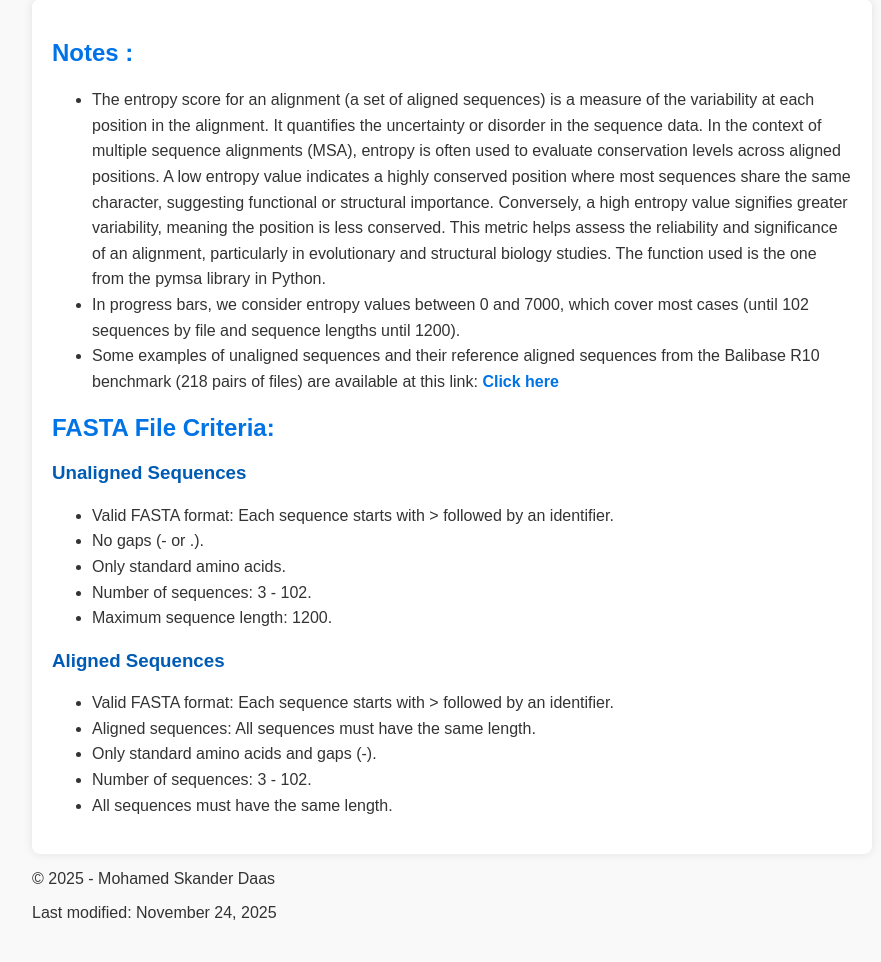
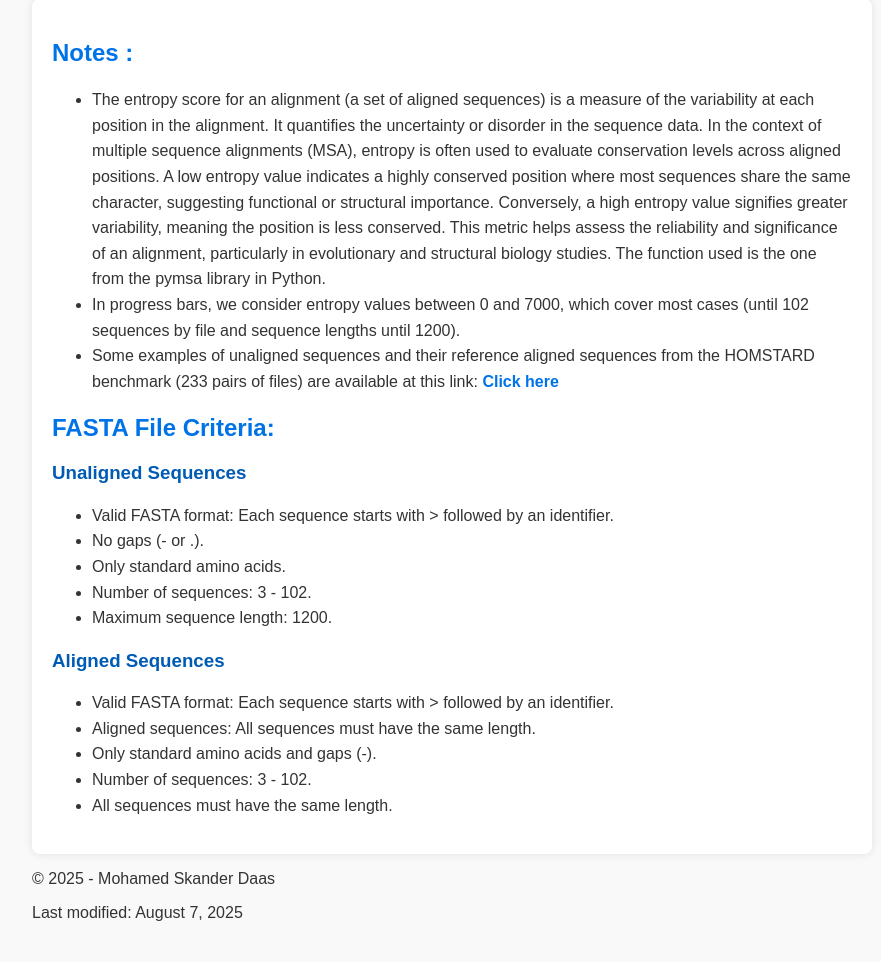
Before and after one commit to nadird/regression, a PHP site: page / in a window 1280 px wide. Shown: the part 806-1768 px from the top of the page, without its empty margins (8-889 px from the left). Run offline with PHP 8.4, Linux system fonts and the light colour scheme.

Commit message:
Update index.php

```diff
--- a/index.php
+++ b/index.php
@@ -4,7 +4,7 @@ $text = "<h2>Notes :</h2>
 <ul>
     <li>The entropy score for an alignment (a set of aligned sequences) is a measure of the variability at each position in the alignment. It quantifies the uncertainty or disorder in the sequence data. In the context of multiple sequence alignments (MSA), entropy is often used to evaluate conservation levels across aligned positions. A low entropy value indicates a highly conserved position where most sequences share the same character, suggesting functional or structural importance. Conversely, a high entropy value signifies greater variability, meaning the position is less conserved. This metric helps assess the reliability and significance of an alignment, particularly in evolutionary and structural biology studies. The function used is the one from the pymsa library in Python.</li>
     <li>In progress bars, we consider entropy values between 0 and 7000, which cover most cases (until 102 sequences by file and sequence lengths until 1200).</li>
-    <li>Some examples of unaligned sequences and their reference aligned sequences from the Balibase R10 benchmark (218 pairs of files) are available at this link:  <a href='https://drive.google.com/drive/folders/1ajZxjx-vI15GjqeEQtBmHLZ93gN_Nrky?usp=drive_link'>Click here</a></li>
+    <li>Some examples of unaligned sequences and their reference aligned sequences from the HOMSTARD benchmark (233 pairs of files) are available at this link:  <a href='https://zenodo.org/records/16759607/files/HOMSTARD.zip?download=1'>Click here</a></li>
 
 
 
@@ -113,6 +113,7 @@ function isValidFasta2($content) {
             }
             $sequenceCount++;
         } else {
+			$line = strtoupper($line);   // Convert sequence to uppercase
             // Check if the sequence contains only valid characters
             if (strspn($line, $validCharacters) !== strlen($line)) {
                 return "Error in aligned sequences : Sequence contains invalid characters.";
@@ -152,8 +153,9 @@ function process($unalignedsequences) {
 
 	$file = "sequencesUnaln.tmp";
 	$result = file_put_contents($file, implode("\n", $sequences2));
-	$output = shell_exec("python3 predict.py " . escapeshellarg($file) . " 2>&1");
-    print_r($output);
+
+	$output = shell_exec("/home/nour_belghobsi/ml_env/bin/python predict.py " . escapeshellarg($file) . " 2>&1");
+	//$_SESSION["error"] = $output;
 	$sub_str = "CodeBegin";
 
 	$output = strstr($output, $sub_str, false);
@@ -167,6 +169,7 @@ function process($unalignedsequences) {
 		return $results[0];
 		//ob_clean(); // Efface le buffer de sortie avant d'envoyer les headers
 		//header("Location: index.php?resultA=$resultA");
+
 }
 
 function calculate($alignedsequences) {
@@ -177,7 +180,7 @@ function calculate($alignedsequences) {
 
 	$file = "sequencesAlign.tmp";
 	file_put_contents($file, implode("\n", $sequences2));
-	$output = shell_exec("python3 msascorecalculate.py " . escapeshellarg($file));
+	$output = shell_exec("/home/nour_belghobsi/ml_env/bin/python msascorecalculate.py " . escapeshellarg($file));
 	// Split the output by comma to get individual results
 	$results = explode(",", $output);
 	$results[0]=trim($results[0]," []\n\r\t\v\x00");
@@ -355,6 +358,6 @@ unset($_SESSION["error"]); // Supprimer le message d'erreur après affichage
 </body>
 <footer>
     <p>&copy; <?php echo "2025"; ?> - Mohamed Skander Daas</p>
-    <p>Last modified: <?php echo "November 24, 2025"; ?></p>
+    <p>Last modified: <?php echo "August 7, 2025"; ?></p>
 </footer>
 </html>
```
